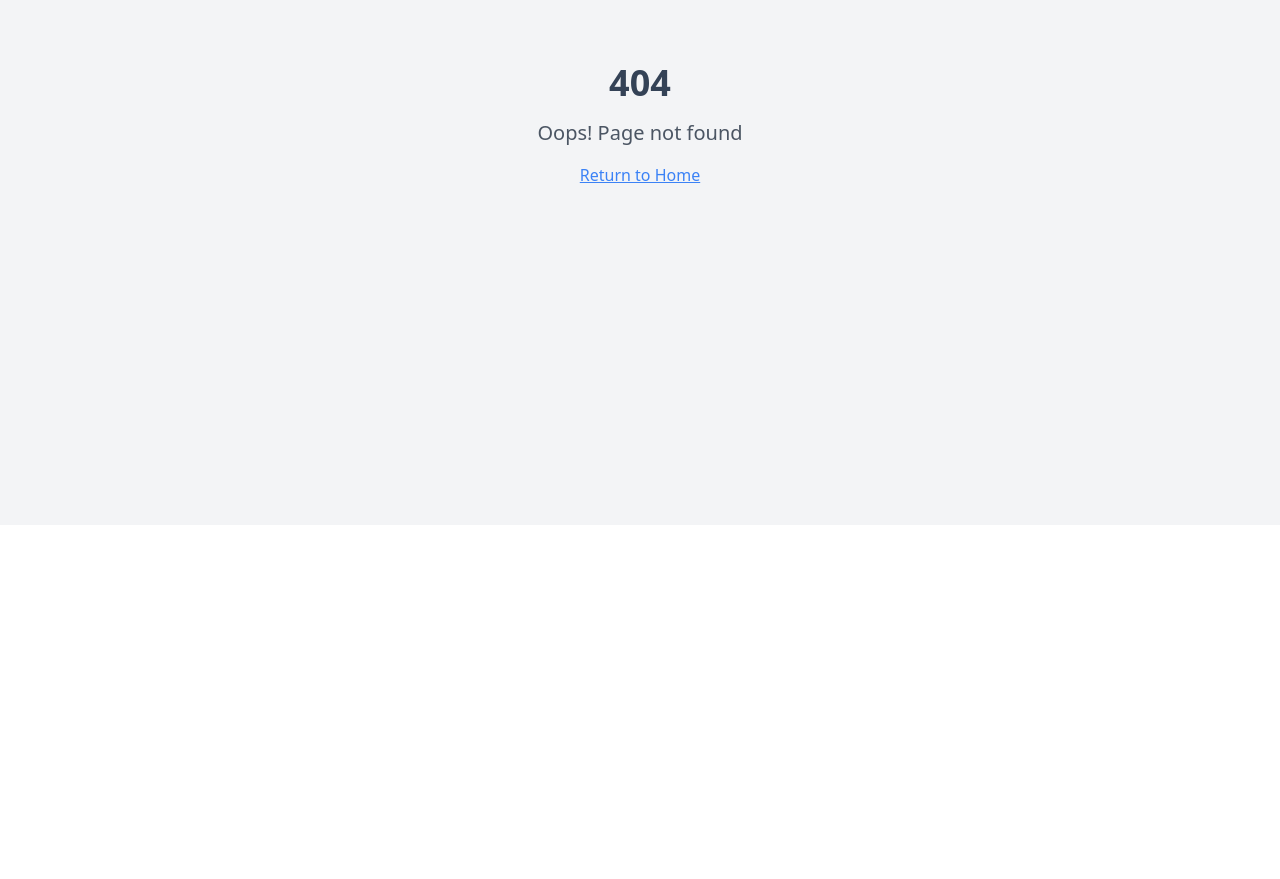
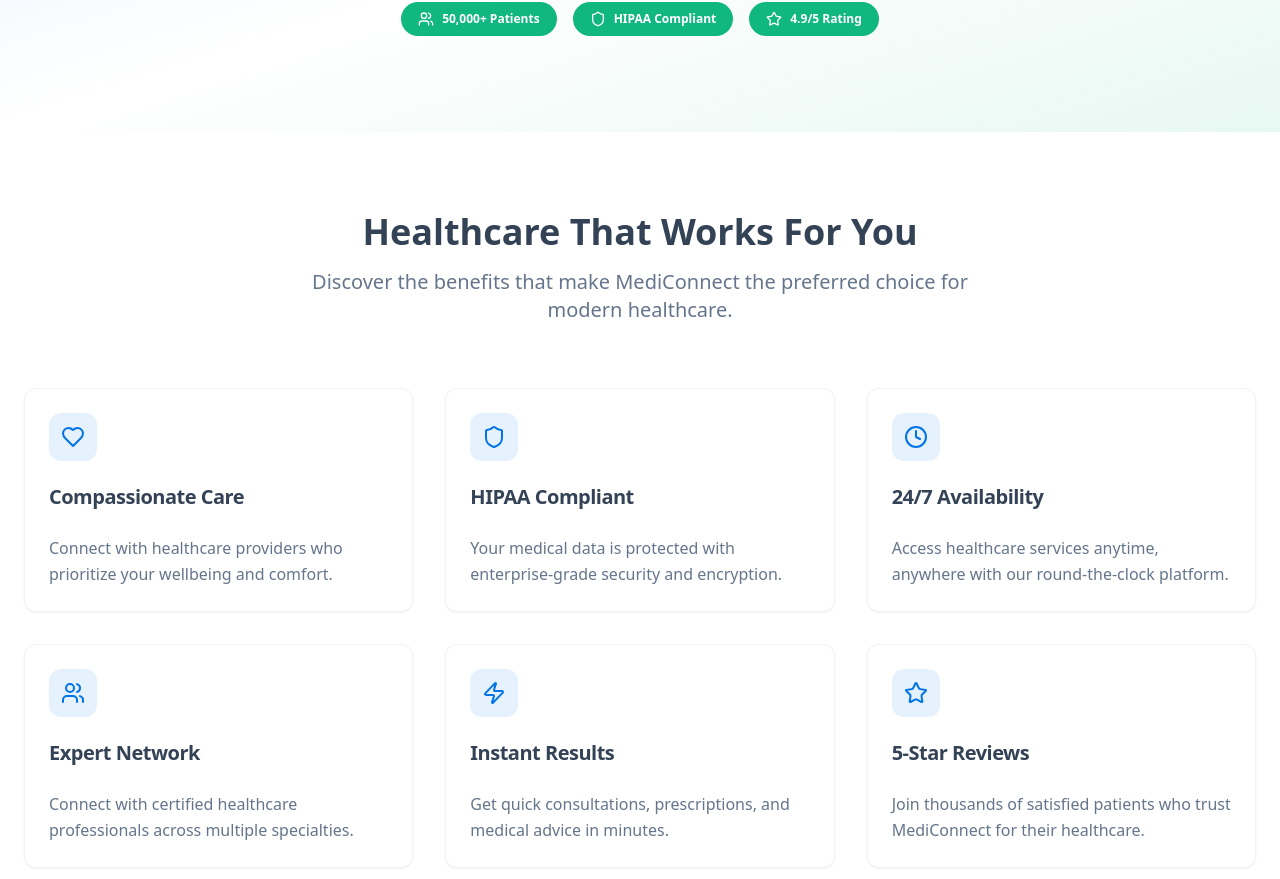
Before and after one commit to OVERGEAREDMONARCH/medipath-pro, a React (Vite) app: page /product-info in a window 1280 px wide. Before the commit this address had no page. Shown: the part 275-1154 px from the top of the page. Before the commit the page ends 800 px from the top, so only its background shows below. Built offline with nearby package versions, Linux system fonts and the light colour scheme.

Commit message:
Link "Get Started" button
Link the "Get Started" button on the navigation bar to an informational page about the product, including its benefits and pricing.

```diff
--- a/src/App.tsx
+++ b/src/App.tsx
@@ -5,6 +5,7 @@ import { QueryClient, QueryClientProvider } from "@tanstack/react-query";
 import { BrowserRouter, Routes, Route } from "react-router-dom";
 import Index from "./pages/Index";
 import Login from "./pages/Login";
+import ProductInfo from "./pages/ProductInfo";
 import NotFound from "./pages/NotFound";
 
 const queryClient = new QueryClient();
@@ -18,6 +19,7 @@ const App = () => (
         <Routes>
           <Route path="/" element={<Index />} />
           <Route path="/login" element={<Login />} />
+          <Route path="/product-info" element={<ProductInfo />} />
           {/* ADD ALL CUSTOM ROUTES ABOVE THE CATCH-ALL "*" ROUTE */}
           <Route path="*" element={<NotFound />} />
         </Routes>
--- a/src/components/Navigation.tsx
+++ b/src/components/Navigation.tsx
@@ -42,7 +42,7 @@ const Navigation = () => {
                 Sign In
               </Button>
             </Link>
-            <Link to="/login">
+            <Link to="/product-info">
               <Button variant="hero" className="px-6">
                 Get Started
               </Button>
--- /dev/null
+++ b/src/pages/ProductInfo.tsx
@@ -0,0 +1,232 @@
+import { Button } from "@/components/ui/button";
+import { Card, CardContent, CardDescription, CardHeader, CardTitle } from "@/components/ui/card";
+import { Badge } from "@/components/ui/badge";
+import { Check, Heart, Shield, Clock, Users, Zap, Star } from "lucide-react";
+import { Link } from "react-router-dom";
+import Navigation from "@/components/Navigation";
+import Footer from "@/components/Footer";
+
+const ProductInfo = () => {
+  const benefits = [
+    {
+      icon: <Heart className="w-6 h-6" />,
+      title: "Compassionate Care",
+      description: "Connect with healthcare providers who prioritize your wellbeing and comfort."
+    },
+    {
+      icon: <Shield className="w-6 h-6" />,
+      title: "HIPAA Compliant",
+      description: "Your medical data is protected with enterprise-grade security and encryption."
+    },
+    {
+      icon: <Clock className="w-6 h-6" />,
+      title: "24/7 Availability",
+      description: "Access healthcare services anytime, anywhere with our round-the-clock platform."
+    },
+    {
+      icon: <Users className="w-6 h-6" />,
+      title: "Expert Network",
+      description: "Connect with certified healthcare professionals across multiple specialties."
+    },
+    {
+      icon: <Zap className="w-6 h-6" />,
+      title: "Instant Results",
+      description: "Get quick consultations, prescriptions, and medical advice in minutes."
+    },
+    {
+      icon: <Star className="w-6 h-6" />,
+      title: "5-Star Reviews",
+      description: "Join thousands of satisfied patients who trust MediConnect for their healthcare."
+    }
+  ];
+
+  const plans = [
+    {
+      name: "Basic",
+      price: "$9.99",
+      period: "/month",
+      description: "Perfect for occasional consultations",
+      features: [
+        "3 consultations per month",
+        "Basic health monitoring",
+        "Email support",
+        "Mobile app access"
+      ],
+      popular: false
+    },
+    {
+      name: "Premium",
+      price: "$24.99",
+      period: "/month",
+      description: "Ideal for regular healthcare needs",
+      features: [
+        "Unlimited consultations",
+        "Advanced health tracking",
+        "Priority support",
+        "Family member access",
+        "Prescription management",
+        "Lab result integration"
+      ],
+      popular: true
+    },
+    {
+      name: "Family",
+      price: "$39.99",
+      period: "/month",
+      description: "Complete healthcare for your family",
+      features: [
+        "Up to 6 family members",
+        "Unlimited consultations",
+        "Pediatric specialists",
+        "Emergency consultations",
+        "Health reports & analytics",
+        "Dedicated care coordinator"
+      ],
+      popular: false
+    }
+  ];
+
+  return (
+    <div className="min-h-screen">
+      <Navigation />
+
+      {/* Hero Section */}
+      <section className="pt-24 pb-16 bg-gradient-to-br from-primary/10 via-background to-secondary/10">
+        <div className="container mx-auto px-6">
+          <div className="text-center max-w-4xl mx-auto">
+            <h1 className="text-4xl md:text-6xl font-bold mb-6 bg-gradient-to-r from-primary to-secondary bg-clip-text text-transparent">
+              Why Choose MediConnect?
+            </h1>
+            <p className="text-xl text-muted-foreground mb-8 leading-relaxed">
+              Experience the future of healthcare with our comprehensive platform that puts your health and convenience first.
+            </p>
+            <div className="flex flex-wrap justify-center gap-4 mb-8">
+              <Badge variant="secondary" className="px-4 py-2">
+                <Users className="w-4 h-4 mr-2" />
+                50,000+ Patients
+              </Badge>
+              <Badge variant="secondary" className="px-4 py-2">
+                <Shield className="w-4 h-4 mr-2" />
+                HIPAA Compliant
+              </Badge>
+              <Badge variant="secondary" className="px-4 py-2">
+                <Star className="w-4 h-4 mr-2" />
+                4.9/5 Rating
+              </Badge>
+            </div>
+          </div>
+        </div>
+      </section>
+
+      {/* Benefits Section */}
+      <section className="py-20">
+        <div className="container mx-auto px-6">
+          <div className="text-center mb-16">
+            <h2 className="text-3xl md:text-4xl font-bold mb-4">
+              Healthcare That Works For You
+            </h2>
+            <p className="text-xl text-muted-foreground max-w-2xl mx-auto">
+              Discover the benefits that make MediConnect the preferred choice for modern healthcare.
+            </p>
+          </div>
+
+          <div className="grid md:grid-cols-2 lg:grid-cols-3 gap-8">
+            {benefits.map((benefit, index) => (
+              <Card key={index} className="border-border/50 hover:border-primary/50 transition-colors">
+                <CardHeader>
+                  <div className="w-12 h-12 bg-primary/10 rounded-lg flex items-center justify-center mb-4 text-primary">
+                    {benefit.icon}
+                  </div>
+                  <CardTitle className="text-xl">{benefit.title}</CardTitle>
+                </CardHeader>
+                <CardContent>
+                  <CardDescription className="text-base leading-relaxed">
+                    {benefit.description}
+                  </CardDescription>
+                </CardContent>
+              </Card>
+            ))}
+          </div>
+        </div>
+      </section>
+
+      {/* Pricing Section */}
+      <section className="py-20 bg-muted/30">
+        <div className="container mx-auto px-6">
+          <div className="text-center mb-16">
+            <h2 className="text-3xl md:text-4xl font-bold mb-4">
+              Simple, Transparent Pricing
+            </h2>
+            <p className="text-xl text-muted-foreground max-w-2xl mx-auto">
+              Choose the plan that fits your healthcare needs. All plans include our core features with no hidden fees.
+            </p>
+          </div>
+
+          <div className="grid md:grid-cols-3 gap-8 max-w-6xl mx-auto">
+            {plans.map((plan, index) => (
+              <Card key={index} className={`relative ${plan.popular ? 'border-primary shadow-lg scale-105' : 'border-border/50'}`}>
+                {plan.popular && (
+                  <Badge className="absolute -top-3 left-1/2 transform -translate-x-1/2 bg-primary text-primary-foreground">
+                    Most Popular
+                  </Badge>
+                )}
+                <CardHeader className="text-center">
+                  <CardTitle className="text-2xl">{plan.name}</CardTitle>
+                  <div className="mt-4">
+                    <span className="text-4xl font-bold">{plan.price}</span>
+                    <span className="text-muted-foreground">{plan.period}</span>
+                  </div>
+                  <CardDescription className="mt-2">{plan.description}</CardDescription>
+                </CardHeader>
+                <CardContent>
+                  <ul className="space-y-3 mb-6">
+                    {plan.features.map((feature, featureIndex) => (
+                      <li key={featureIndex} className="flex items-center">
+                        <Check className="w-5 h-5 text-primary mr-3 flex-shrink-0" />
+                        <span className="text-sm">{feature}</span>
+                      </li>
+                    ))}
+                  </ul>
+                  <Link to="/login">
+                    <Button
+                      className="w-full"
+                      variant={plan.popular ? "default" : "outline"}
+                    >
+                      Get Started
+                    </Button>
+                  </Link>
+                </CardContent>
+              </Card>
+            ))}
+          </div>
+        </div>
+      </section>
+
+      {/* CTA Section */}
+      <section className="py-20 bg-gradient-to-r from-primary to-secondary">
+        <div className="container mx-auto px-6 text-center">
+          <h2 className="text-3xl md:text-4xl font-bold text-white mb-6">
+            Ready to Transform Your Healthcare Experience?
+          </h2>
+          <p className="text-xl text-white/90 mb-8 max-w-2xl mx-auto">
+            Join thousands of patients who have already discovered a better way to manage their health.
+          </p>
+          <div className="flex flex-col sm:flex-row gap-4 justify-center">
+            <Link to="/login">
+              <Button size="lg" variant="secondary" className="px-8">
+                Start Free Trial
+              </Button>
+            </Link>
+            <Button size="lg" variant="outline" className="px-8 border-white text-white hover:bg-white hover:text-primary">
+              Schedule Demo
+            </Button>
+          </div>
+        </div>
+      </section>
+
+      <Footer />
+    </div>
+  );
+};
+
+export default ProductInfo;
```
